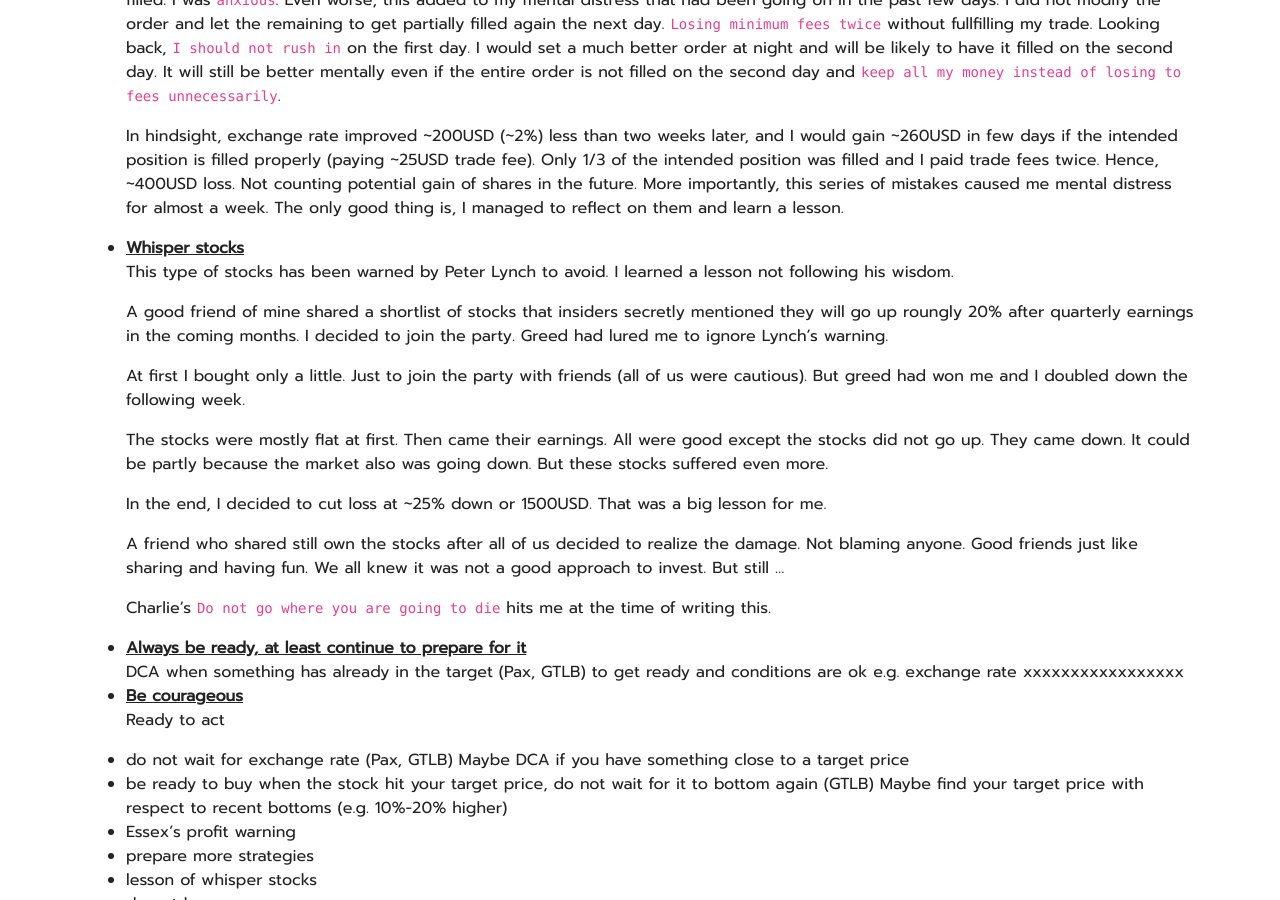
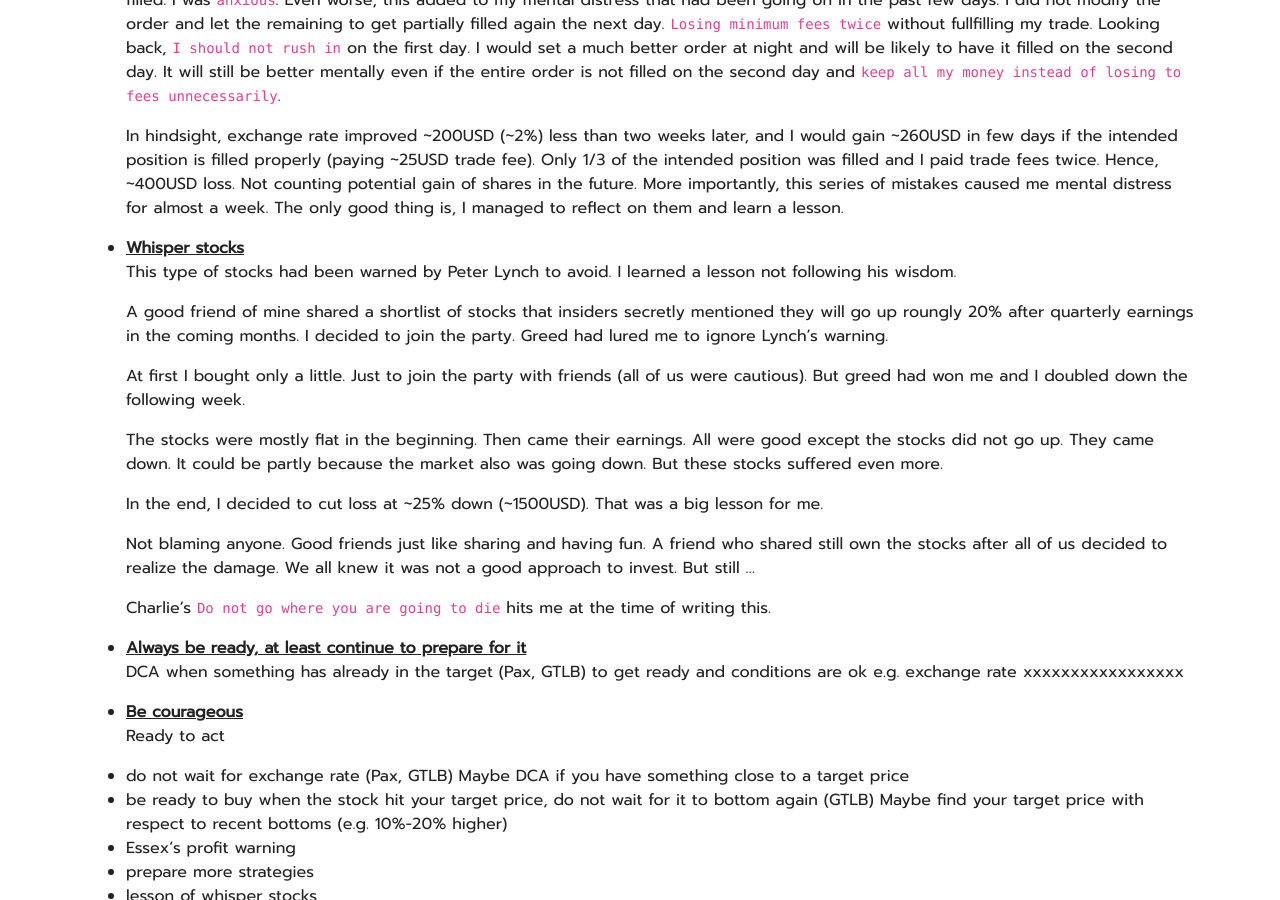
Before and after one commit to moneysart/moneysart.github.io, a Jekyll site: the page built from diary/index.md, in a window 1280 px wide and 900 px high, scrolled down 1647 px. Built offline with Jekyll 4.4.1, drawn with Linux system fonts in a browser that asks for light colours; nearby versions of some CDN libraries.

Commit message:
add a lesson

```diff
--- a/diary/index.md
+++ b/diary/index.md
@@ -60,24 +60,24 @@ canonical_url: /diary/
   In hindsight, exchange rate improved ~200USD (~2%) less than two weeks later, and I would gain ~260USD in few days if the intended position is filled properly (paying ~25USD trade fee). Only 1/3 of the intended position was filled and I paid trade fees twice. Hence, ~400USD loss. Not counting potential gain of shares in the future. More importantly, this series of mistakes caused me mental distress for almost a week. The only good thing is, I managed to reflect on them and learn a lesson.
 
 - **<u>Whisper stocks</u>**
-  This type of stocks has been warned by Peter Lynch to avoid. I learned a lesson not following his wisdom. <br>
+  This type of stocks had been warned by Peter Lynch to avoid. I learned a lesson not following his wisdom. <br>
 
   A good friend of mine shared a shortlist of stocks that insiders secretly mentioned they will go up roungly 20% after quarterly earnings in the coming months. I decided to join the party. Greed had lured me to ignore Lynch's warning. <br>
 
   At first I bought only a little. Just to join the party with friends (all of us were cautious). But greed had won me and I doubled down the following week. <br>
 
-  The stocks were mostly flat at first. Then came their earnings. All were good except the stocks did not go up. They came down. It could be partly because the market also was going down. But these stocks suffered even more. <br>
+  The stocks were mostly flat in the beginning. Then came their earnings. All were good except the stocks did not go up. They came down. It could be partly because the market also was going down. But these stocks suffered even more. <br>
 
-  In the end, I decided to cut loss at ~25% down or 1500USD. That was a big lesson for me. <br>
+  In the end, I decided to cut loss at ~25% down (~1500USD). That was a big lesson for me. <br>
 
-  A friend who shared still own the stocks after all of us decided to realize the damage.
-  Not blaming anyone. Good friends just like sharing and having fun. We all knew it was not a good approach to invest. But still ... <br>
+  Not blaming anyone. Good friends just like sharing and having fun. A friend who shared still own the stocks after all of us decided to realize the damage. We all knew it was not a good approach to invest. But still ... <br>
 
   Charlie's `Do not go where you are going to die` hits me at the time of writing this.
 
 - **<u>Always be ready, at least continue to prepare for it</u>**
   DCA when something has already in the target (Pax, GTLB) to get ready and conditions are ok e.g. exchange rate
   xxxxxxxxxxxxxxxxx
+
 - **<u>Be courageous</u>**
   Ready to act
 
```
